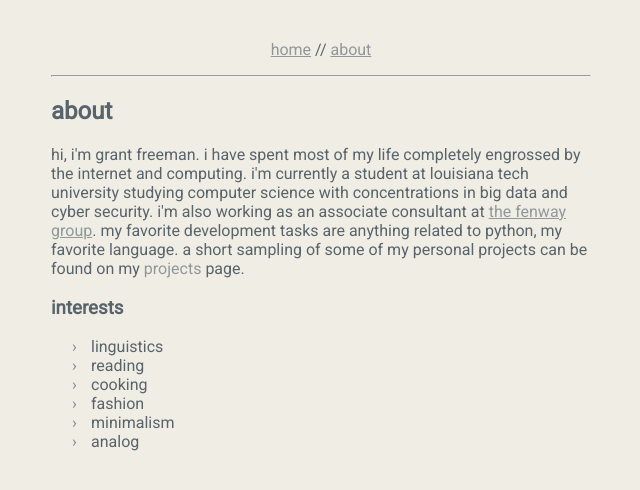
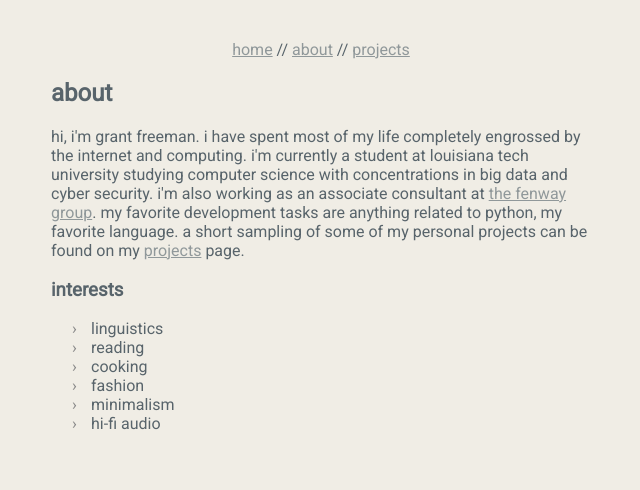
Before and after one commit to grant-freeman/website, a Flask app: page /about in a window 1280 px wide. Shown: the top 490 px of the page, without its empty margins (319-959 px from the left). Run offline with Flask 2, Linux system fonts and the light colour scheme.

Commit message:
added projects page

```diff
--- a/app.py
+++ b/app.py
@@ -8,3 +8,7 @@ def index():
 @app.route('/about')
 def about():
     return render_template('about.html')
+
+@app.route('/projects')
+def projects():
+    return render_template('projects.html')
--- a/templates/about.html
+++ b/templates/about.html
@@ -8,7 +8,7 @@ and cyber security. i'm also working as an associate consultant at
 <a class="link" href="https://fenwaygroup.com/">the fenway group</a>. my
 favorite development tasks are anything related to python, my favorite language.
  a short sampling of some of my personal projects can be found on my
-<a class="link">projects</a> page.
+<a class="link" href="/projects">projects</a> page.
 </p>
 <h3>interests</h3>
 <ul>
@@ -17,6 +17,6 @@ favorite development tasks are anything related to python, my favorite language.
   <li>cooking</li>
   <li>fashion</li>
   <li>minimalism</li>
-  <li>analog</li>
+  <li>hi-fi audio</li>
 </ul>
 {% endblock %}
--- a/templates/base.html
+++ b/templates/base.html
@@ -10,8 +10,9 @@
           <a class="link" href="/">home</a>
           //
           <a class="link" href="/about">about</a>
+          //
+          <a class="link" href="/projects">projects</a>
         </p>
-        <hr>
         {% block content %}{% endblock %}
       </div>
     </body>
```
Also changed, not shown: templates/projects.html (added, +16 -0 lines).
